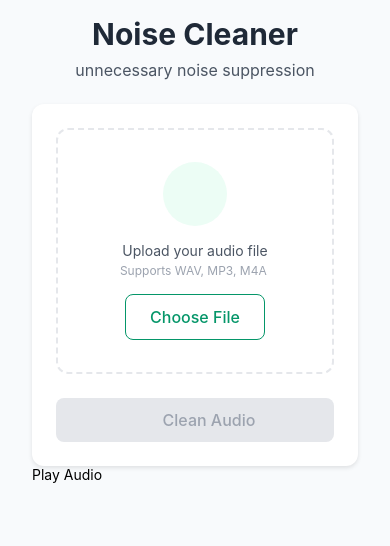
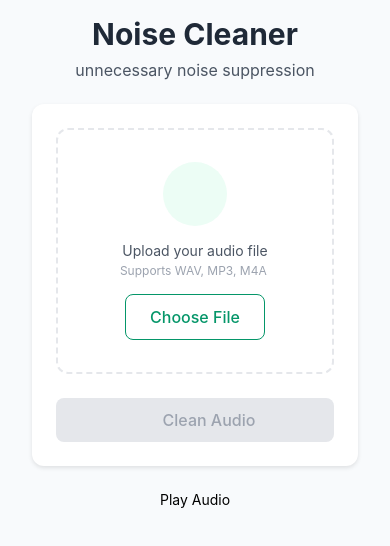
Before and after one commit to UdithDev/android-client, a React Native app: screen / in a window 390 px wide. Shown: the top 546 px of the page. Built offline with nearby package versions, Linux system fonts and the light colour scheme; some icons are missing.

Commit message:
add minor change

```diff
--- a/src/components/audio/ImportAudio.tsx
+++ b/src/components/audio/ImportAudio.tsx
@@ -91,7 +91,10 @@
             buttonStyle={styles.cleanButton}
           />
         </View>
-        <Text style={styles.playAudio}>Play Audio</Text>
+
+        <View style={styles.playAudio}>
+          <Text>Play Audio</Text>
+        </View>
       </View>
     </SafeAreaView>
   );
@@ -210,6 +213,12 @@
   cleanButton: {
     width: "100%",
   },
+
+  playAudio: {
+    marginTop: 25,
+    width: "100%",
+    alignItems: "center",
+  },
 });
 
 export default ImportAudio;
```
